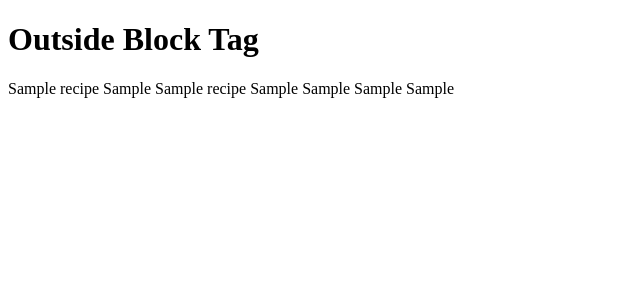
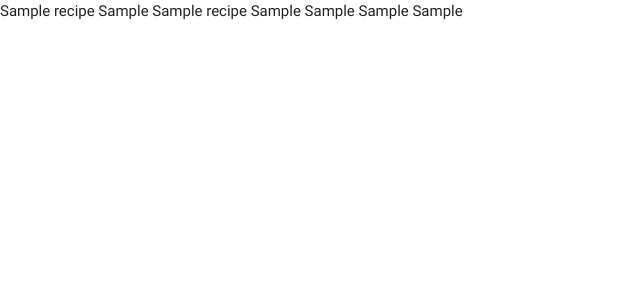
Before and after one commit to connor-blackburn/gutsy, a Flask app: page / in a window 1280 px wide. Shown: the top 300 px of the page, without its empty margins (0-640 px from the left). Run offline with Flask 2, Linux system fonts and the light colour scheme; a database or web service that is not in the repository returns one stand-in record (values such as "Sample title"); some libraries are stand-ins or nearby versions.

Commit message:
base html file updated and set up ready for materialize css usage

```diff
--- a/templates/base.html
+++ b/templates/base.html
@@ -1,11 +1,14 @@
 <!DOCTYPE html>
 <html>
     <head>
-
+        <link href="https://fonts.googleapis.com/icon?family=Material+Icons" rel="stylesheet">
+        <link rel="stylesheet" href="https://cdnjs.cloudflare.com/ajax/libs/materialize/0.100.2/css/materialize.min.css">
     </head>
     <body>
-        <h1>Outside Block Tag</h1>
         {% block content %}
         {% endblock %}
+
+        <script src="https://cdnjs.cloudflare.com/ajax/libs/jquery/3.2.1/jquery.min.js"></script>
+        <script src="https://cdnjs.cloudflare.com/ajax/libs/materialize/0.100.2/js/materialize.min.js"></script>
     </body>
 </html>
```
Also changed, not shown: .c9/metadata/environment/templates/base.html (+1 -1 lines), 1 other file.
